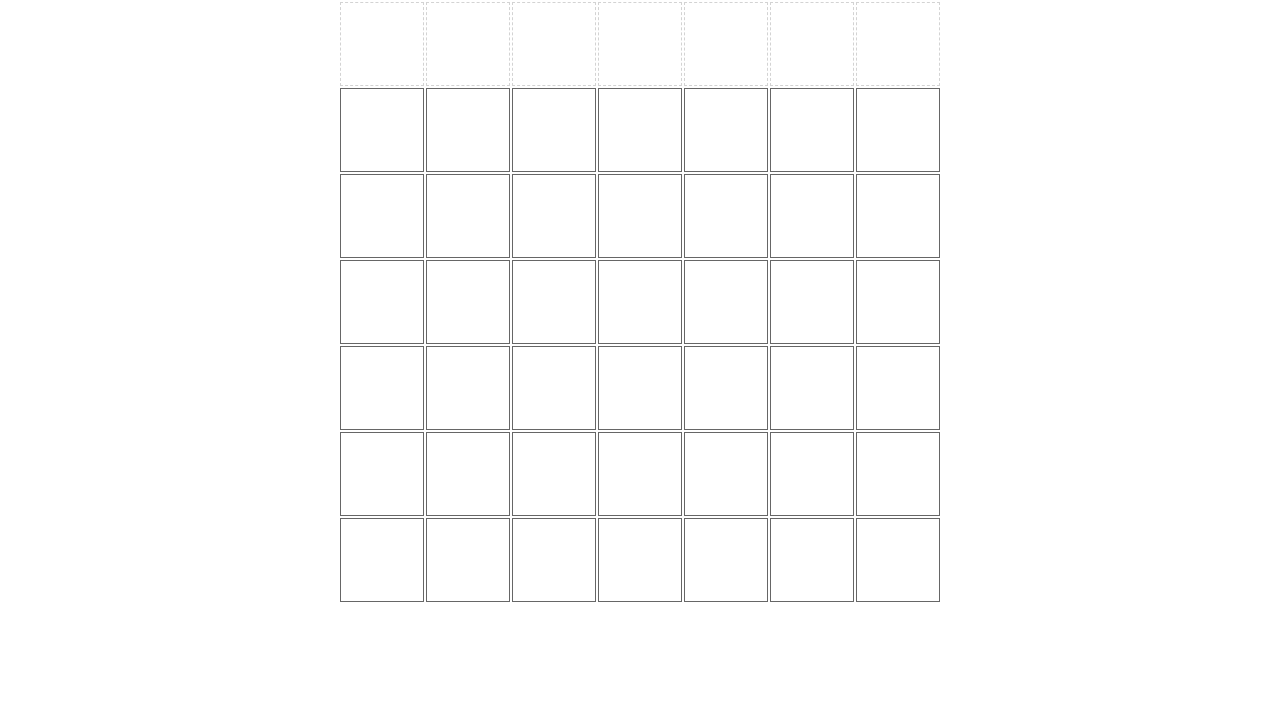
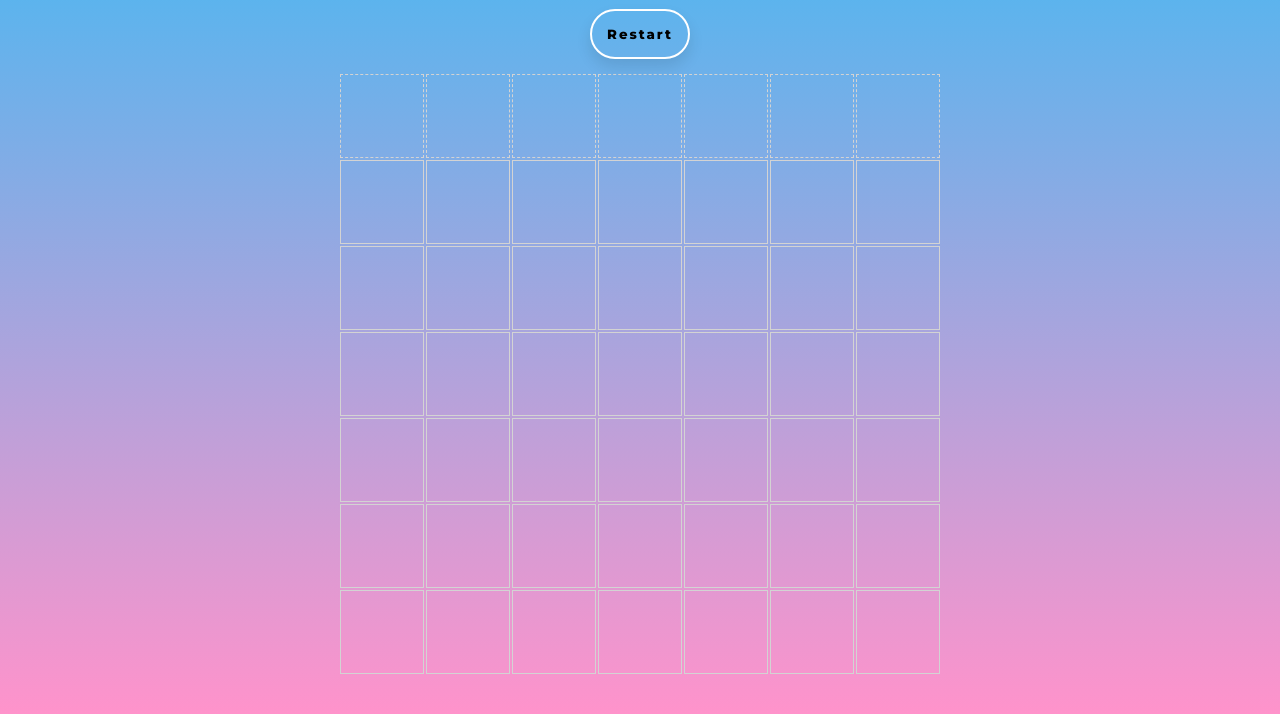
Before and after one commit to MatheusJacob/Connect-four, a plain HTML site: page index.html in a window 1280 px wide. Shown: the part 137-851 px from the top of the page. Before the commit the page ends 804 px from the top, so only its background shows below. Drawn offline with Linux system fonts and the light colour scheme.

Commit message:
css for table

```diff
--- a/connect4.css
+++ b/connect4.css
@@ -1,12 +1,52 @@
+body{
+  background: ##3dbaf4;
+  /* fallback for old browsers */
+  background: -webkit-linear-gradient( #3dbaf4, #ff93cb);
+  /* Chrome 10-25, Safari 5.1-6 */
+  background: linear-gradient(#3dbaf4, #ff93cb);
+  /* W3C, IE 10+/ Edge, Firefox 16+, Chrome 26+, Opera 12+, Safari 7+ */
+height: 100vh;
+}
+
 #game{
-  margin-top: 4%;
+  margin-top: 2%;
+  text-align: center;
 }
 
 h1 {
   text-align: center;
   font-size: 4em;
   margin-bottom: 1%;
+  font-family: 'Montserrat', sans-serif;
+  color: #fffb8f;
 }
+
+button{
+  outline: none;
+  letter-spacing: 2px;
+  font-family: 'Montserrat',  sans-serif;
+  margin: 1%;
+  width: 100px;
+  height: 50px;
+  background-color: transparent;
+  border: 2px solid #fff;
+  text-align: center;
+  border-radius: 25px;
+  box-shadow: 0px 8px 15px rgba(0, 0, 0, 0.1);
+  transition: all 0.3s ease 0s;
+  }
+
+  button:hover {
+  background-color: rgba(255, 255, 255, 0);
+  box-shadow: 5px 5px 60px rgba(247, 247, 247, 0.493);
+  color: black;
+  background-color: lightblue;
+  }
+  button:active {
+    transform: scale(1.02);
+    background-color: lightblue;
+  }
+
 #board {
   margin: 0 auto 5%;
 }
@@ -15,12 +55,13 @@ h1 {
 #board td {
   width: 5em;
   height: 5em;
-  border: solid 1px #666;
+  border: solid 1px lightgray;
 }
 
 /* pieces are div within game table cells: draw as colored circles */
 
 .piece{
+  border: lightcyan 2px solid;
     margin: 5px;
     width: 80%;
     height: 80%;
@@ -40,14 +81,11 @@ h1 {
 }
 
 .piece.p1 {
-  border: rgb(8, 43, 197) 2px solid;
-  background-color: rgb(8, 74, 197);
+  background-color: rgb(91, 91, 255);
 
 }
 .piece.p2 {
-
-  border: rgb(223, 9, 19) 2px solid;
-  background-color: red;
+  background-color: rgb(255, 86, 86);
 }
 
 /* column-top is table row of clickable areas for each column */
@@ -59,5 +97,5 @@ h1 {
 
 
 #column-top td:hover {
-  background-color: gold;
+  background-color: #fffb8fda;
 }
--- a/connect4.js
+++ b/connect4.js
@@ -7,6 +7,7 @@
 
 var WIDTH = 7;
 var HEIGHT = 6;
+
 
 let currPlayer = 'p1'; // active player: 1 or 2
 const board = []; // array of rows, each row is array of cells  (board[y][x])
@@ -24,6 +25,8 @@ function makeBoard() {
     }
   }
 }
+
+
 
 /** makeHtmlBoard: make HTML table and row of column tops. */
 function makeHtmlBoard() {
--- a/index.html
+++ b/index.html
@@ -2,13 +2,15 @@
 <head>
   <title>Connect 4</title>
   <link href="connect4.css" rel="stylesheet">
+
+  <link href="https://fonts.googleapis.com/css2?family=Montserrat:wght@800&display=swap" rel="stylesheet">
 </head>
 <body>
 
 
-
 <div id="game">
   <h1>Connect→4</h1>
+  <button class='reset'>Restart</button>
 
   <table id="board"></table>
 </div>
```
